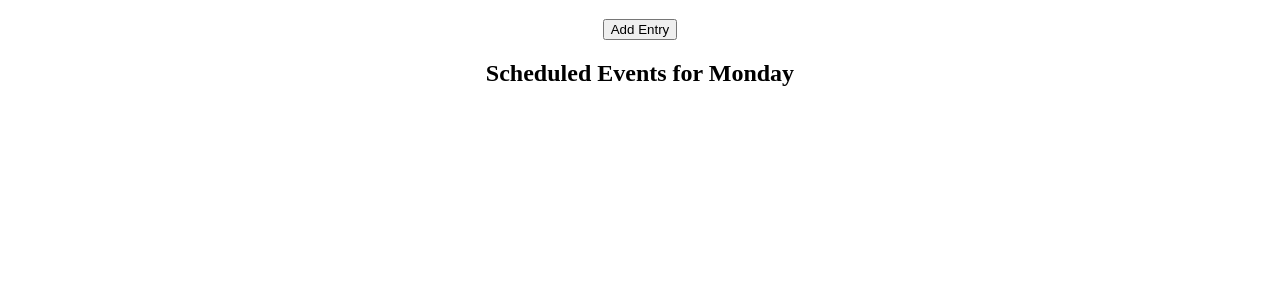
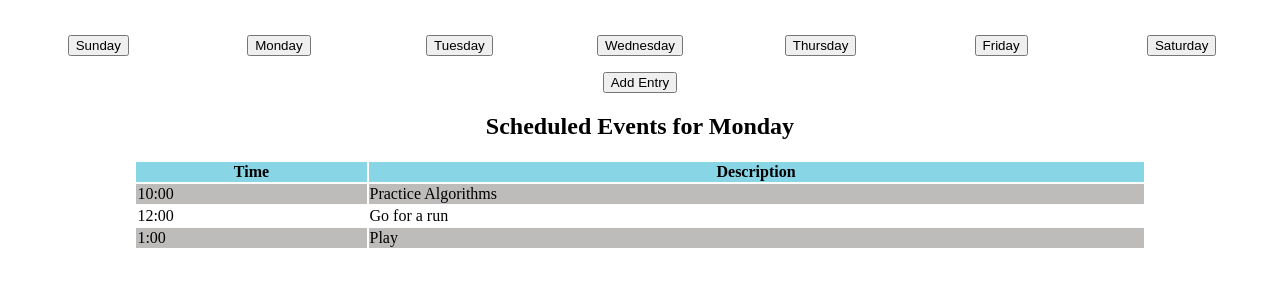
Before and after one commit to alicejeeunlee/week-planner, a website: page index.html in a window 1280 px wide. Shown: the part 69-356 px from the top of the page. Drawn offline with Linux system fonts and the light colour scheme.

Commit message:
Completed rough html.

```diff
--- a/index.html
+++ b/index.html
@@ -15,11 +15,58 @@
         </h1>
       </div>
     </div>
+    <div class="row text-center day-button">
+      <div class="col-7">
+        <button>Sunday</button>
+      </div>
+      <div class="col-7">
+        <button>Monday</button>
+      </div>
+      <div class="col-7">
+        <button>Tuesday</button>
+      </div>
+      <div class="col-7">
+        <button>Wednesday</button>
+      </div>
+      <div class="col-7">
+        <button>Thursday</button>
+      </div>
+      <div class="col-7">
+        <button>Friday</button>
+      </div>
+      <div class="col-7">
+        <button>Saturday</button>
+      </div>
+    </div>
     <div class="row text-center">
       <div class="column-full">
         <button class="entry-button">Add Entry</button>
         <h2>Scheduled Events for Monday</h2>
       </div>
+    </div>
+    <div class="row width-80 justify-center">
+      <table class="column-full">
+        <thead>
+          <tr>
+            <th>Time</th>
+            <th>Description</th>
+          </tr>
+        </thead>
+        <tbody>
+          <tr>
+            <td>10:00</td>
+            <td>Practice Algorithms</td>
+          </tr>
+          <tr>
+            <td>12:00</td>
+            <td>Go for a run</td>
+          </tr>
+          <tr>
+            <td>1:00</td>
+            <td>Play</td>
+          </tr>
+        </tbody>
+      </table>
     </div>
 
     <div class="modal-layout hidden">
--- a/styles.css
+++ b/styles.css
@@ -11,8 +11,17 @@
   flex-basis: 100%;
 }
 
+.col-7 {
+  flex-basis: calc(100%/7);
+}
+
 .text-center {
   text-align: center;
+}
+
+.justify-center {
+  justify-content: center;
+  margin: auto;
 }
 
 #time::before {
@@ -55,3 +64,19 @@ textarea {
 .text-right {
   text-align: right;
 }
+
+.day-button {
+  margin: 1rem 0;
+}
+
+.width-80 {
+  width: 80%;
+}
+
+th {
+  background-color: rgb(135, 213, 229);
+}
+
+tr:nth-child(odd) {
+  background-color: rgb(190, 187, 187);
+}
```
